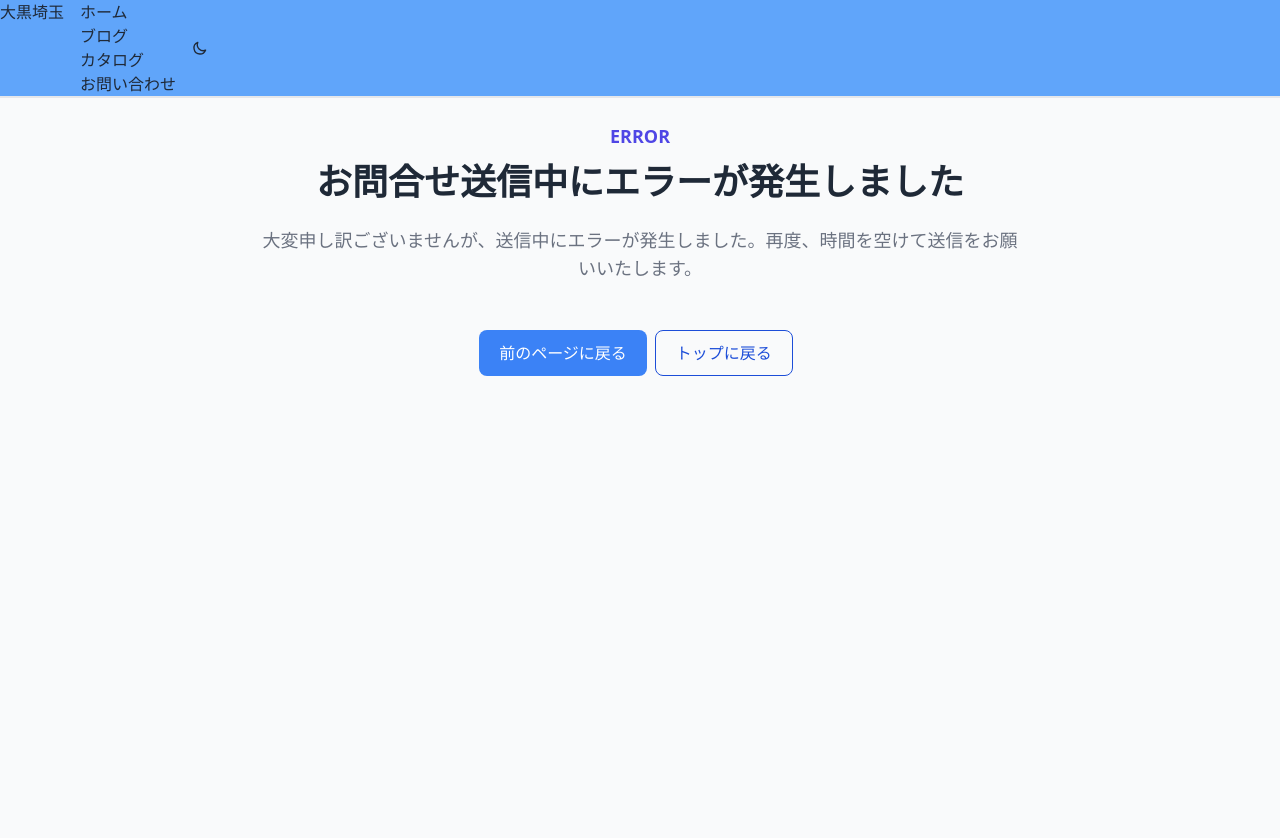
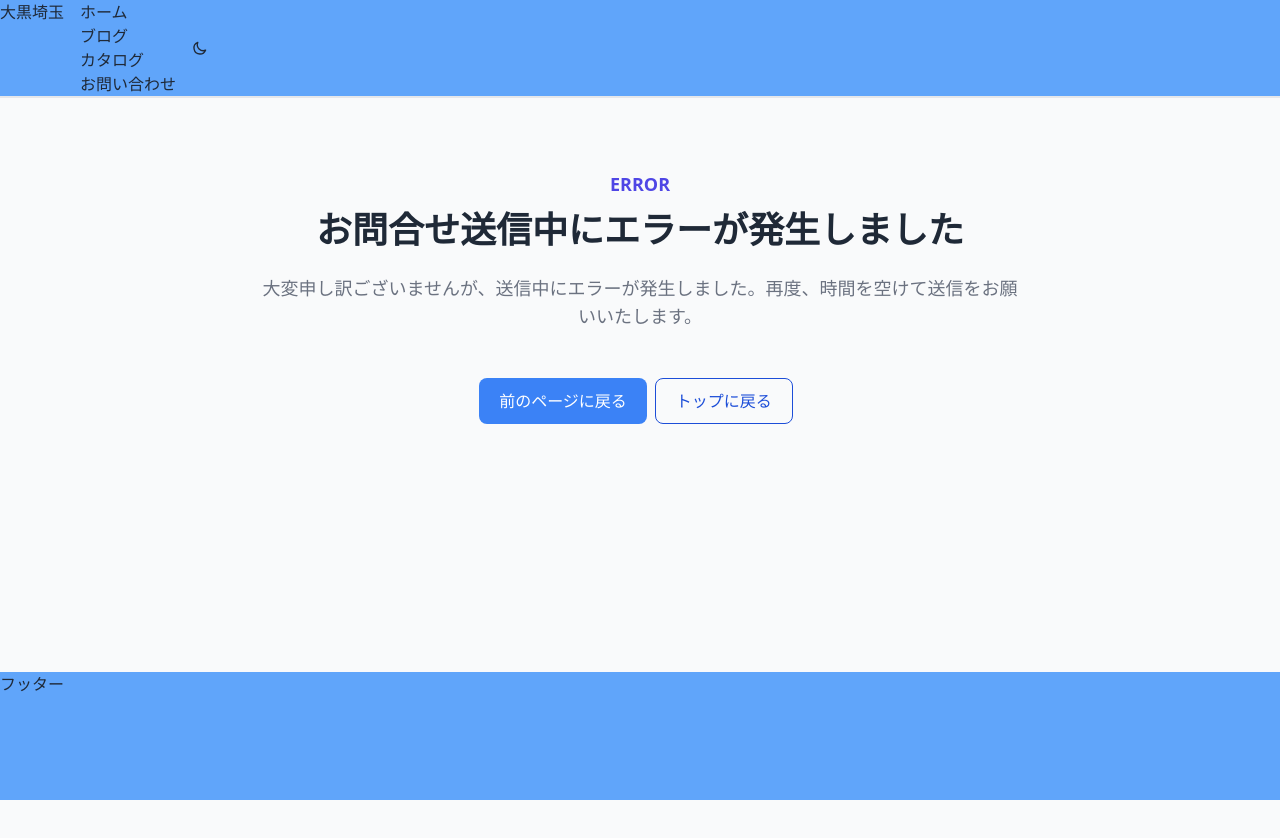
Before and after one commit to knm22mukk/daikoku-saitama, a Next.js app: page /contact/error in a window 1280 px wide. Shown: the top 838 px of the page. After the commit the page ends 800 px from the top, so only its background shows below. Built offline with nearby package versions, Linux system fonts and the light colour scheme.

Commit message:
フッターを仮配置して高さの調整を行いました

```diff
--- /dev/null
+++ b/src/_components/Footer.tsx
@@ -0,0 +1,3 @@
+export default function Footer() {
+  return <footer className='h-32 bg-blue-400'>フッター</footer>;
+}
--- a/src/app/contact/error/page.tsx
+++ b/src/app/contact/error/page.tsx
@@ -10,7 +10,7 @@ import PageHeader from '@/_components/PageHeader';
 export default function Error() {
   const router = useRouter();
   return (
-    <div className='h-screen'>
+    <div className='py-6 sm:py-8 lg:py-12'>
       <PageHeader
         subHeading='error'
         title='お問合せ送信中にエラーが発生しました'
--- a/src/app/contact/thanks/page.tsx
+++ b/src/app/contact/thanks/page.tsx
@@ -10,7 +10,7 @@ import PageHeader from '@/_components/PageHeader';
 export default function Thanks() {
   const router = useRouter();
   return (
-    <div className='h-screen'>
+    <div className='py-6 sm:py-8 lg:py-12'>
       <PageHeader
         subHeading='complete'
         title='お問合せが正常に送信できました'
--- a/src/app/layout.tsx
+++ b/src/app/layout.tsx
@@ -1,3 +1,4 @@
+import Footer from '@/_components/Footer';
 import Header from '@/_components/Header';
 import Provider from '@/_components/ThemeProvider';
 import '@/globals.css';
@@ -12,10 +13,11 @@ export const metadata: Metadata = {
 export default function RootLayout({ children }: { children: React.ReactNode }) {
   return (
     <html lang='ja' suppressHydrationWarning>
-      <body className='bg-gray-50 text-gray-800 dark:bg-gray-800 dark:text-white'>
+      <body className='flex min-h-screen flex-col bg-gray-50 text-gray-800 dark:bg-gray-800 dark:text-white'>
         <Provider>
           <Header />
-          {children}
+          <main className='flex-1'>{children}</main>
+          <Footer />
         </Provider>
       </body>
     </html>
--- a/src/app/not-found.tsx
+++ b/src/app/not-found.tsx
@@ -5,7 +5,7 @@ import PageHeader from '@/_components/PageHeader';
 
 export default function NotFound() {
   return (
-    <div className='h-screen py-6 sm:py-8 lg:py-12'>
+    <div className='py-24 sm:py-32'>
       <PageHeader
         subHeading='404 not found'
         title='ページが見つかりませんでした'
```
